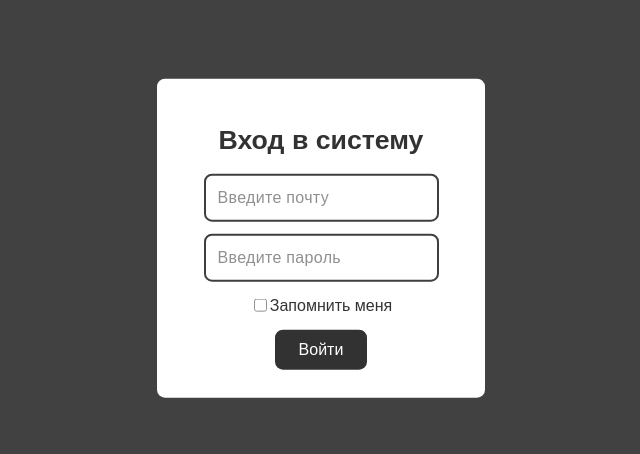
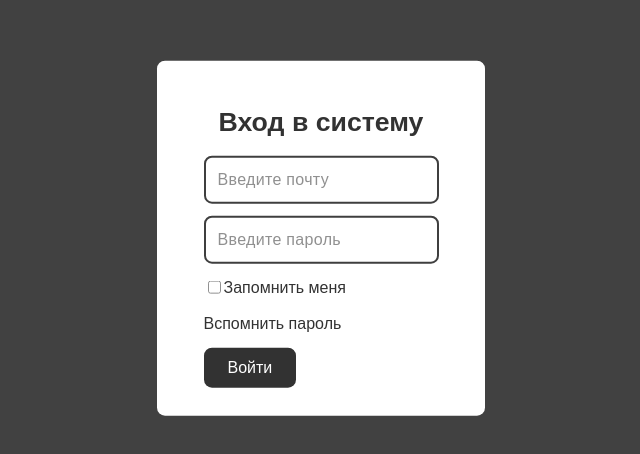
Before and after one commit to TTepel7/CyberBobs_INNO, a Nuxt app in the folder inno-front/: page / in a window 1280 px wide. Shown: the part 162-616 px from the top of the page, without its empty margins (319-959 px from the left). Built offline with nearby package versions, Linux system fonts and the light colour scheme.

Commit message:
improve login page

```diff
--- a/inno-front/assets/css/main.scss
+++ b/inno-front/assets/css/main.scss
@@ -7,3 +7,12 @@ input {
   border: 0;
   background-color: transparent;
 }
+
+a {
+  text-decoration: none;
+  color: #000000;
+
+  &:active{
+    color: #000000;
+  }
+}
--- a/inno-front/components/Login.vue
+++ b/inno-front/components/Login.vue
@@ -1,14 +1,23 @@
 <template>
   <button class="fog">
-    <div class="content">
-      <h1>Вход в систему</h1>
-      <input class="inputField" v-model="email" placeholder='Введите почту' type="text" />
-      <input class="inputField" v-model="password" placeholder='Введите пароль' type="text" />
-      <div class="field">
-        <input type="checkbox" v-model="checkedNames">
-        Запомнить меня
+    <div class="modal">
+      <div class="header">
+        <h1>Вход в систему</h1>
       </div>
-      <button class="enterButton">Войти</button>
+      <div class="content">
+        <input class="inputField" v-model="email" placeholder='Введите почту' type="text" />
+        <p v-if='emailError' class="emailError">{{emailError}}</p>
+        <input class="inputField" v-model="password" placeholder='Введите пароль' type="password"/>
+        <p v-if='passwordError' class="passwordError">{{passwordError}}</p>
+        <div class="field" @click="isRememberMe = !isRememberMe">
+          <input type="checkbox" v-model="isRememberMe">
+          Запомнить меня
+        </div>
+        <div class="field">
+          <a class="rememberPassword" href="" @click="alert('Сам вспомни')">Вспомнить пароль</a>
+        </div>
+        <button class="enterButton" @click="signUp">Войти</button>
+      </div>
     </div>
   </button>
 </template>
@@ -19,14 +28,35 @@ export default {
     return {
       email: "",
       password: "",
-      isRememberMe: false
+      isRememberMe: false,
+      emailError: "",
+      passwordError: "",
+    }
+  },
+  methods:{
+    signUp(){
+      alert('Ты вошёл!')
+    },
+    validateEmail(email){
+      const pattern = /[^@ \t\r\n]+@[^@ \t\r\n]+\.[^@ \t\r\n]+/;
+      return pattern.test(email);
+    },
+    validatePassword(password){
+      const pattern = /^(?=.*?[A-Z])(?=.*?[a-z])(?=.*?[0-9])(?=.*?[#?!@$ %^&*-]).{8,}$/;
+      return pattern.test(password);
     }
   }
 }
 </script>
 
 <style lang="scss" scoped>
-.content {
+
+
+.header{
+  display: flex;
+  align-items: center;
+}
+.modal {
   position: absolute;
   width: 300px;
   background-color: #ffffff;
@@ -38,6 +68,13 @@ export default {
   padding: 28px 14px;
   transform: translate(-50%, -50%);
   border-radius: 8px;
+}
+
+.content{
+  display: flex;
+  flex-direction: column;
+  padding: 0 24px;
+  align-items: flex-start;
 }
 
 .fog {
@@ -61,6 +98,7 @@ export default {
   border: 2px solid #101010;
   border-radius: 8px;
 }
+
 .enterButton{
   display: flex;
   align-items: center;
```
